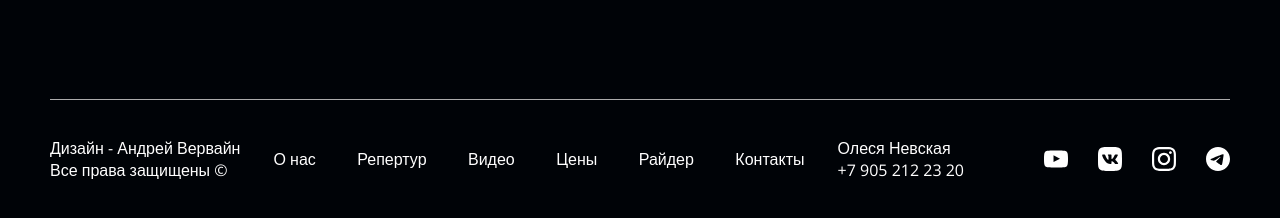
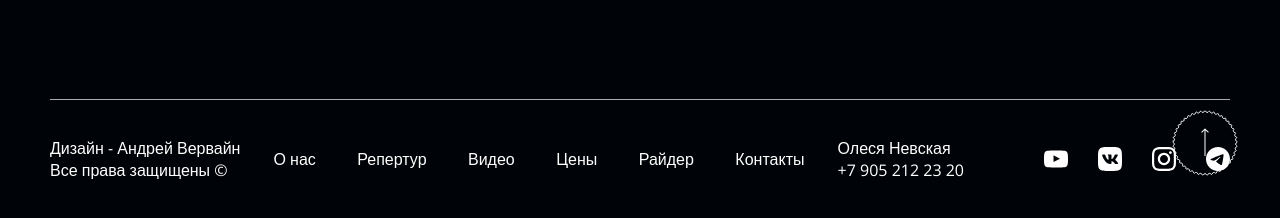
Before and after one commit to Svyat21/NEVA-DA-APP, a Django app: page /about/ in a window 1280 px wide. Shown: the part 582-800 px from the top of the page. Run offline with Django 3.2, Linux system fonts and the light colour scheme; data that the repository does not hold is empty.

Commit message:
added the up button

```diff
--- a/nevada_app/nevada_shop/templates/nevada_shop/about_team.html
+++ b/nevada_app/nevada_shop/templates/nevada_shop/about_team.html
@@ -14,4 +14,5 @@
             </div>
         {% endfor %}
     </div>
+    <a href="#up"><div class="up"></div></a>
 {% endblock %}
```
